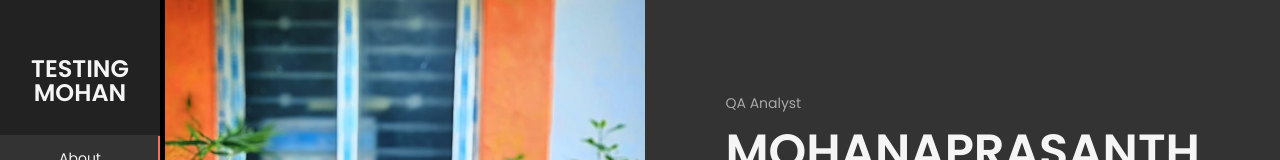
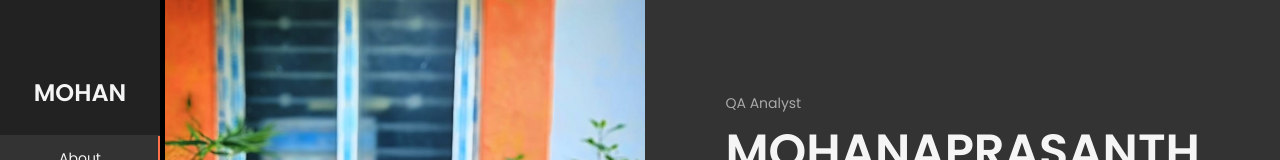
Before and after one commit to Mohanaprasanth02/Mohan.., a plain HTML site: page index.html in a window 1280 px wide. Shown: the top 160 px of the page. Drawn offline with nearby package versions, Linux system fonts and the light colour scheme.

Commit message:
Update index.html

```diff
--- a/index.html
+++ b/index.html
@@ -36,7 +36,7 @@
     <div class="side-bar">
 
       <img src="./logo.png" alt="" class="brand-img">
-      <h1 class="brand-name"> TESTING <br> MOHAN </h1>
+      <h1 class="brand-name"> <br> MOHAN </h1>
 
       <!-- navbar -->
 
```
